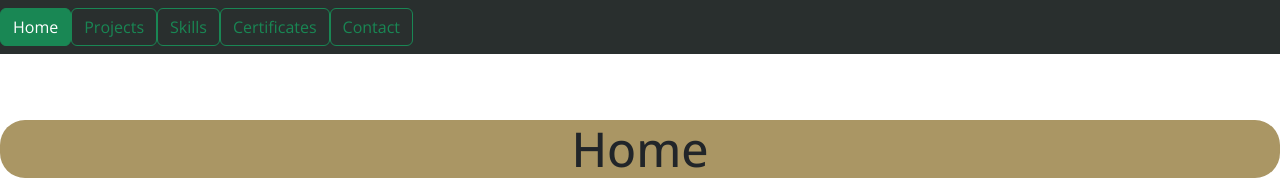
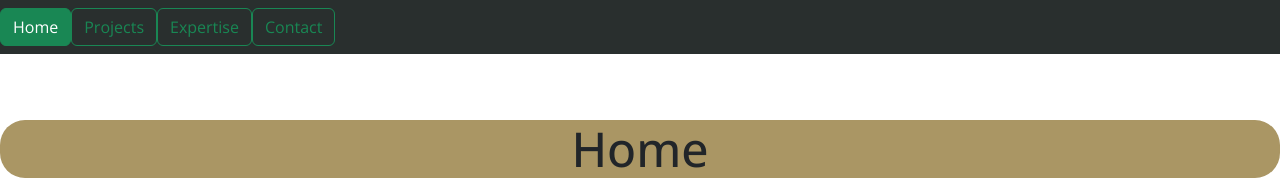
Before and after one commit to Eds-Dbug/profile2, a React (Create React App) app: page /home in a window 1280 px wide. Shown: the top 180 px of the page. Built offline with nearby package versions, Linux system fonts and the light colour scheme.

Commit message:
combine skills and certificates into expertise and delete them.

```diff
--- a/src/data/Data.tsx
+++ b/src/data/Data.tsx
@@ -38,27 +38,22 @@ const links = [
 	// 	url: '/',
 	// },
 	{
-		id: 2,
+		id: 1,
 		name: 'Home',
 		url: '/home',
 	},
 	{
-		id: 3,
+		id: 2,
 		name: 'Projects',
 		url: '/projects',
 	},
 	{
-		id: 4,
-		name: 'Skills',
-		url: '/skills',
+		id: 3,
+		name: 'Expertise',
+		url: '/expertise'
 	},
 	{
-		id: 5,
-		name: 'Certificates',
-		url: '/certificates',
-	},
-	{
-		id: 6,
+		id: 4,
 		name: 'Contact',
 		url: '/contact',
 	},
--- a/src/routes/Certificates.tsx
+++ /dev/null
@@ -1,29 +0,0 @@
-import Header from "../partials/Header";
-import '../styles/routes/certifications.scss';
-import { certificates } from "../data/Data";
-
-export default function Certificates() {
-	const certificateMap = certificates.map((cert) => {
-		return (
-			<div className="card certifications__grid__item" key={cert.id}>
-				<img
-					src={cert.pic}
-					className="btn btn-outline-success card-img-top"
-					alt="..."
-					onClick={() => window.open(cert.link)}
-				/>
-
-				<div className="card-body">
-					<p className="card-text">{cert.description}</p>
-				</div>
-			</div>
-		);
-	});
-
-  return (
-		<div className="certifications">
-			<Header title="Certifications" />
-			<section className="certifications__grid">{certificateMap}</section>
-		</div>
-	);
-}
--- a/src/routes/Skills.tsx
+++ b/src/routes/Expertise.tsx
@@ -1,29 +1,45 @@
-import Header from "../partials/Header";
+import Header from '../partials/Header';
+import '../styles/routes/certifications.scss';
+import { certificates } from '../data/Data';
 import '../styles/routes/skills.scss';
 import '../styles/routes/certifications.scss';
-import { certificates } from '../data/Data';
 import { softwareSkills } from '../data/Data';
 import { FontAwesomeIcon } from '@fortawesome/react-fontawesome';
-import { IconName, IconPrefix } from "@fortawesome/fontawesome-svg-core";
+import { IconName, IconPrefix } from '@fortawesome/fontawesome-svg-core';
 
-export default function Skills() {
-	const routeChange = (url: string) => {
+export default function Expertise() {
+  const routeChange = (url: string) => {
 		window.open(url);
 	}
 
+	const certificateMap = certificates.map((cert) => {
+		return (
+			<div className="card certifications__grid__item" key={cert.id}>
+				<img
+					src={cert.pic}
+					className="btn btn-outline-success card-img-top"
+					alt="..."
+					onClick={() => window.open(cert.link)}
+				/>
+
+				<div className="card-body">
+					<p className="card-text">{cert.description}</p>
+				</div>
+			</div>
+		);
+	});
+
   const skillsMap = softwareSkills.map((skill) => {
 		const upperCaseSkillName = skill.skillName.toUpperCase();
-    const fullUpperCaseName = skill.iconName.toUpperCase();
+		const fullUpperCaseName = skill.iconName.toUpperCase();
 
-    return (
+		return (
 			<section
 				className="card text-center skills__software__body__item"
 				key={skill.id}
 			>
 				<div className="card-body btn skills__software__body__item--body">
-					<a
-						onClick={() => routeChange(skill.link)}
-					>
+					<a onClick={() => routeChange(skill.link)}>
 						{skill.iconPrefix ? (
 							<FontAwesomeIcon
 								className="icon"
@@ -46,15 +62,19 @@ export default function Skills() {
 		);
   });
 
-  return (
-		<>
-			<Header title="Skills" />
+	return (
+		<div className="">
+			<Header title="Expertise" />
+			<div className="certifications">
+				<section className="certifications__grid">{certificateMap}</section>
+			</div>
+
 			<div className="skills">
 				<section className="card skills__software">
 					<h2 className="card-header">Software Skills</h2>
 					<div className="card-body skills__software__body">{skillsMap}</div>
 				</section>
 			</div>
-		</>
+		</div>
 	);
 }
```
Also changed, not shown: src/App.tsx (+3 -11 lines), 1 other file (tests, documents, lock files or other folders).
